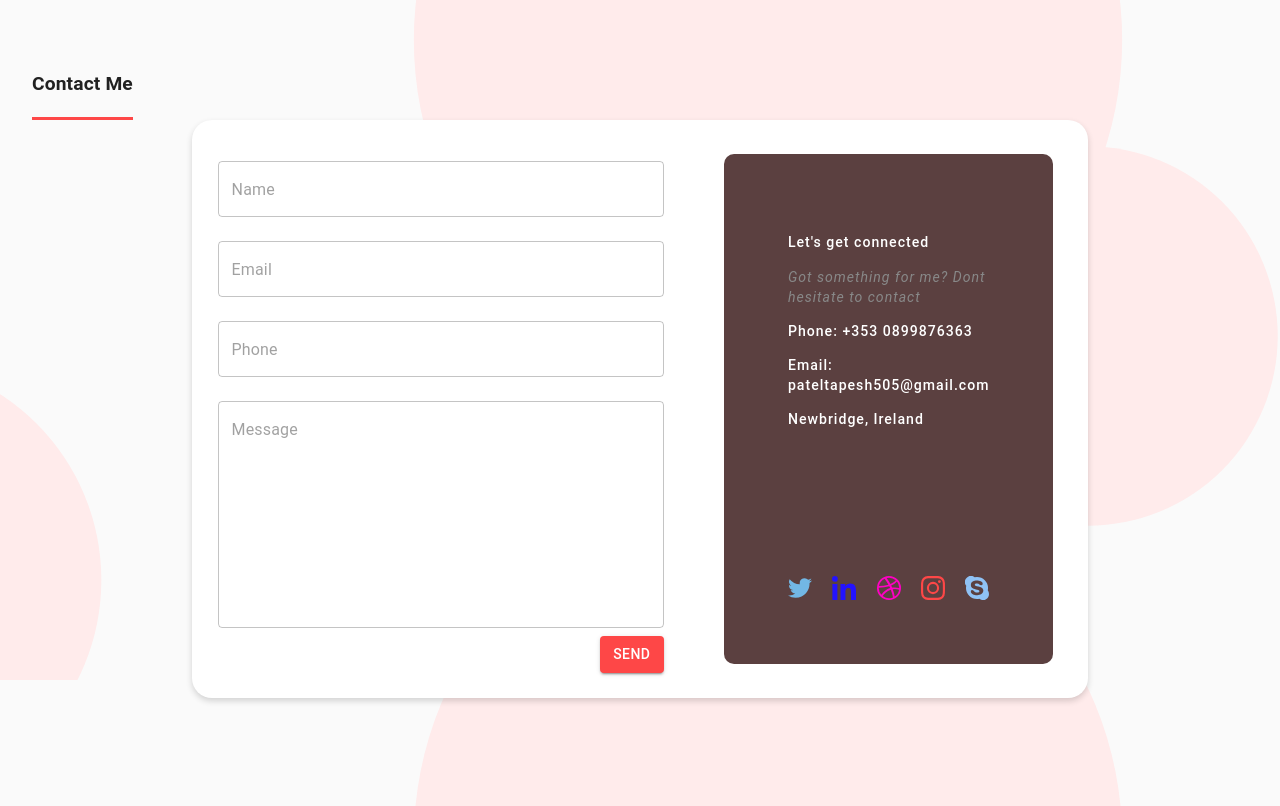
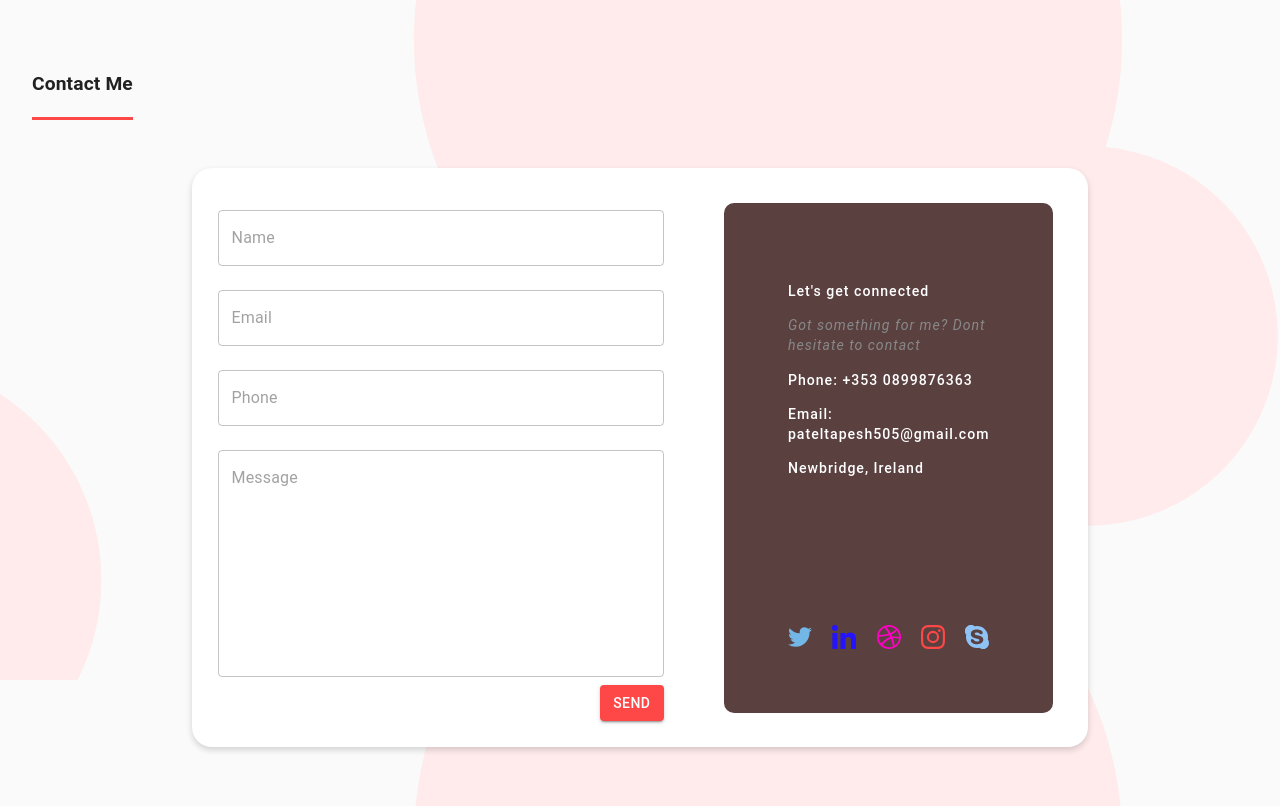
Before and after one commit to tapesh02/portfolio, a React (Create React App) app: page /aboutme in a window 1280 px wide. Shown: the part 3320-4126 px from the top of the page. Built offline with nearby package versions, Linux system fonts and the light colour scheme; no server answers.

Commit message:
updated css

```diff
--- a/src/components/Pages/css/about.css
+++ b/src/components/Pages/css/about.css
@@ -267,6 +267,9 @@
     text-transform: uppercase;
 }
 
+.main-contact-details {
+    margin-top: 4%;
+}
 .contact-bg {
     width: 70vw;
     background-color: #ffffff;
```
